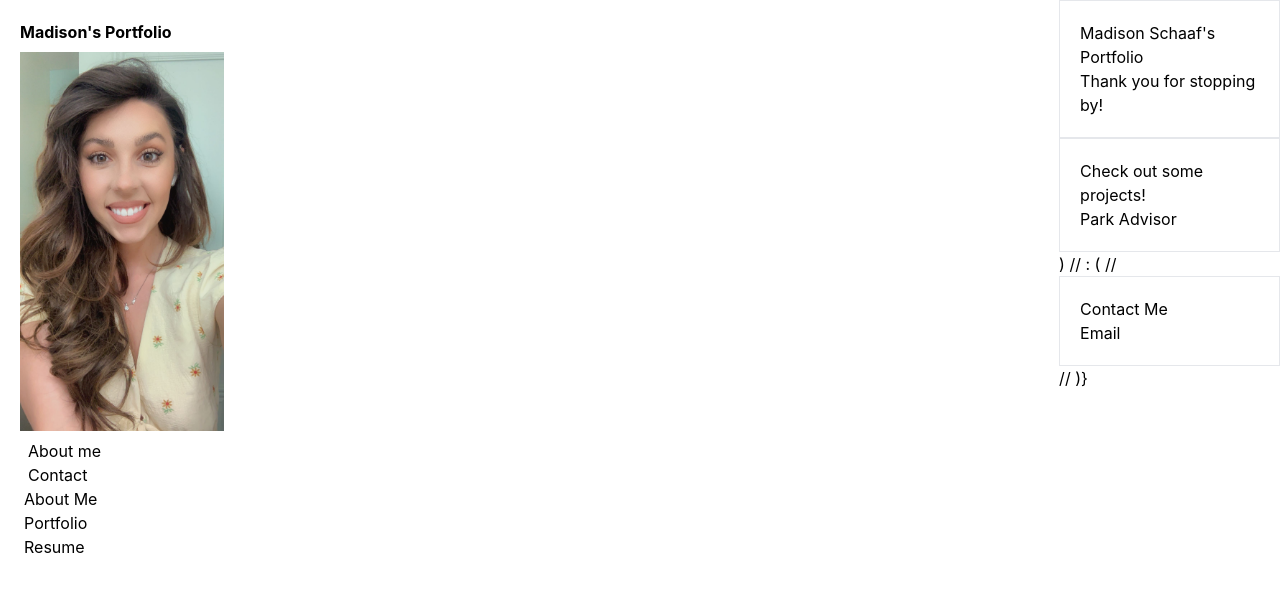
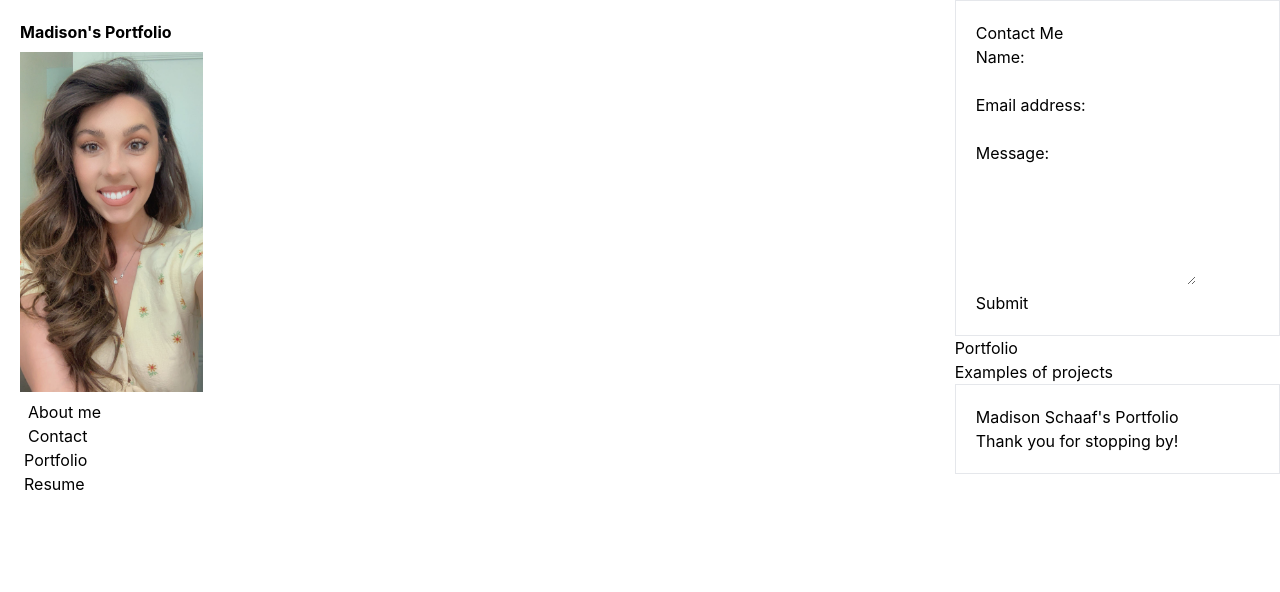
Before and after one commit to mschaaf17/React-Portfolio, a React (Create React App) app: page / in a window 1280 px wide. Shown: the top 592 px of the page. Built offline with nearby package versions, Linux system fonts and the light colour scheme.

Commit message:
added contact section

```diff
--- a/src/App.js
+++ b/src/App.js
@@ -1,36 +1,34 @@
-import React, { useState } from 'react';
-import Nav from './components/Nav';
-import About from './components/About';
-import Portfolio from './components/Portfolio';
-import Contact from './components/Contact'
+import React, { useState } from "react";
+import Nav from "./components/Nav";
+import About from "./components/About";
+// import Portfolio from "./components/Portfolio";
+import Contact from "./components/Contact";
+import Gallery from "./components/Gallery";
 
 function App() {
+  const [categories] = useState([
+    // { name: "About Me", description: "Feel free to learn more about me." },
+    { name: "Portfolio", description: "Examples of projects" },
+    { name: "Resume", description: "recent work experience" },
+  ]);
 
+  const [currentCategory, setCurrentCategory] = useState(categories[0]);
 
   return (
     <div class="flex">
-      <Nav>
-      {/* contactSelected={contactSelected}
-        setContactSelected={setContactSelected} */}
-      </Nav>
-    <main>
-      {/* {!contactSelected ? ( */}
-      <>
-      <About></About>
-      <Portfolio></Portfolio>
-      </>
-      )
-      // : (
-      //   <Contact></Contact>
-      // )}
-    </main>
-
-
+      <Nav
+        categories={categories}
+        setCurrentCategory={setCurrentCategory}
+        currentCategory={currentCategory}
+      ></Nav>
+      <main>
+        <div>
+          <Contact></Contact>
+          <Gallery currentCategory={currentCategory}></Gallery>
+          <About></About>
+        </div>
+      </main>
     </div>
-
-
-
-
   );
 }
 
--- a/src/components/Contact/index.js
+++ b/src/components/Contact/index.js
@@ -3,10 +3,24 @@ import React from 'react';
 function Contact() {
     return(
         <>
-        <div class="border p-5">
+        <section class="border p-5">
         <h1>Contact Me</h1>
-        <p>Email</p>
-        </div>
+        <form id="contact-form">
+            <div>
+                <label htmlFor="name">Name:</label>
+                <input type="text" name="name"/>
+            </div>
+            <div>
+                <label htmlFor='email'>Email address:</label>
+                <input type="email" name="email"/>
+            </div>
+            <div>
+                <label htmlFor="message">Message:</label>
+                <textarea name="message" rows="5" />
+            </div>
+            <button type ="submit">Submit</button>
+            </form>
+        </section>
         </>
     )
 }
--- /dev/null
+++ b/src/components/Gallery/index.js
@@ -0,0 +1,12 @@
+import React from 'react';
+
+function Gallery({currentCategory}) {
+  const { name, description } = currentCategory;
+  return (
+    <section>
+      <h1>{name}</h1>
+      <p>{description}</p>
+    </section>
+  );
+}
+export default Gallery;
--- a/src/components/Nav/index.js
+++ b/src/components/Nav/index.js
@@ -1,15 +1,17 @@
-import React from "react";
+import React, {useEffect} from "react";
 import selfImage from "../../assets/selfImage/self-photo.JPG";
 
-function Nav() {
-    const categories =[
-        {name: 'About Me', description:'information about me'},
-        {name: 'Portfolio', description: 'Examples of projects'},
-        {name: 'Resume', description:'recent work experience'}
-    ];
-    const handleClick =() => {
-        console.log("click handled")
-    }
+function Nav(props) {
+    const {
+      categories = [],
+      setCurrentCategory,
+      currentCategory,
+    } = props
+
+    useEffect(() => {
+      document.title = currentCategory.name
+    }, [currentCategory])
+
   return (
     <header>
       <div class="p-5">
@@ -27,20 +29,33 @@ function Nav() {
         <nav>
           <ul className="flex-row">
             <li className="mx-2">
-              <a href="#about" onClick={() => handleClick()}>
+              <a href="#about"
+              // onClick={()=> setContactSelected(false)}
+              >
                 About me
               </a>
             </li>
             <li className={"mx-2"}>
-            <span onClick={() => handleClick()}>
+            <span
+            // onClick={() => setContactSelected(true)}
+            >
               Contact
             </span>
           </li>
-          {
-            categories.map((category) => (
-              <li className="mx-1" key={category.name} >
-                <span onClick={() => { handleClick(); }}>
-                    {category.name}
+          {categories.map((category) => (
+            <li
+              className={`mx-1 ${
+                currentCategory.name === category.name && 'navActive'
+                }`}
+              key={category.name}
+            >
+              <span
+                onClick={() => {
+                  setCurrentCategory(category)
+                  // setContactSelected(false)
+                }}
+              >
+                {category.name}
                 </span>
               </li>
             ))
```
